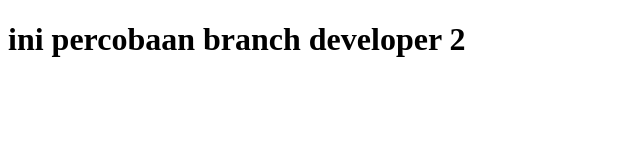
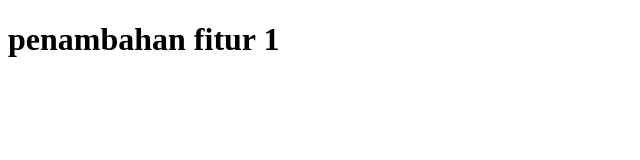
Before and after one commit to ANDREansen/ui-ux_Andre-Setyo-Nugroho, a plain HTML site: page index.html in a window 1280 px wide. Shown: the whole page, without its empty margins (0-640 px from the left). Drawn offline with Linux system fonts and the light colour scheme.

Commit message:
add fitur 1

```diff
--- a/index.html
+++ b/index.html
@@ -7,6 +7,6 @@
     <title>Document</title>
 </head>
 <body>
-    <h1>ini percobaan branch developer 2</h1>
+    <h1>penambahan fitur 1</h1>
 </body>
 </html>
```
